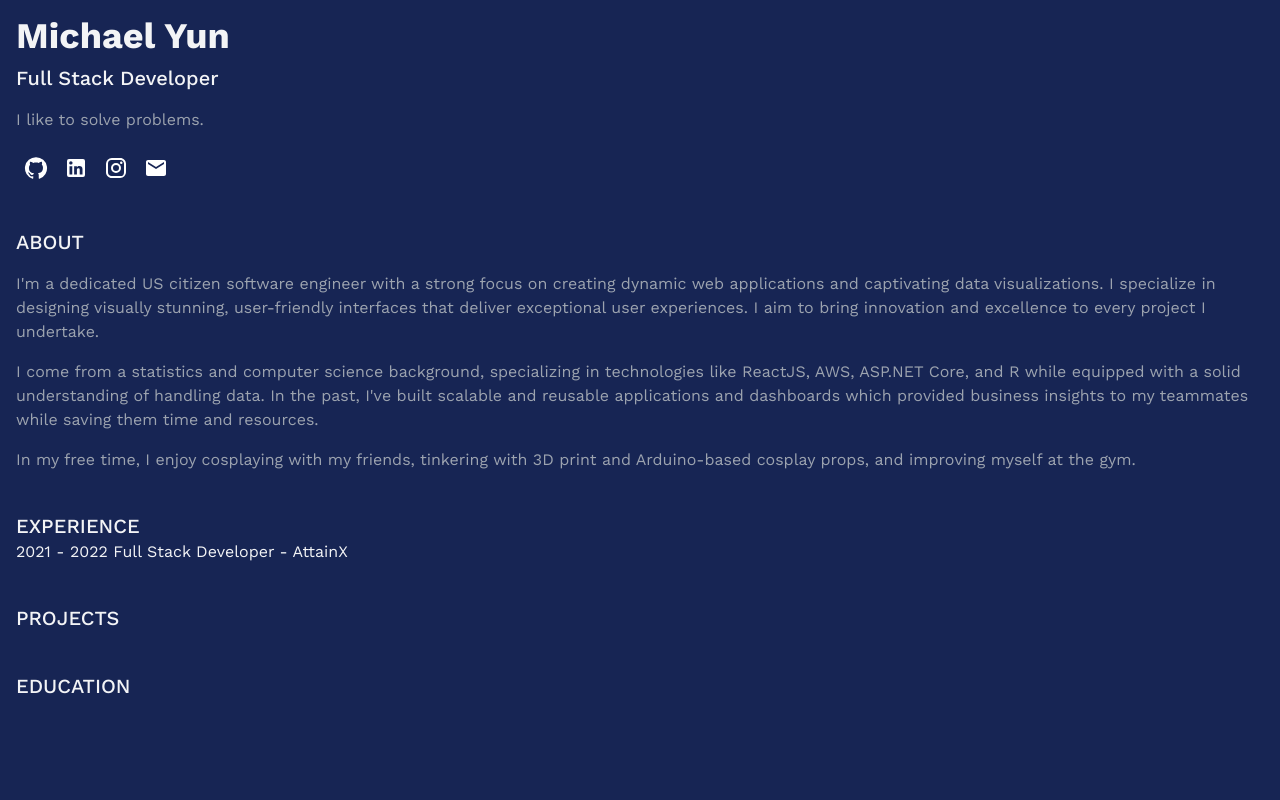
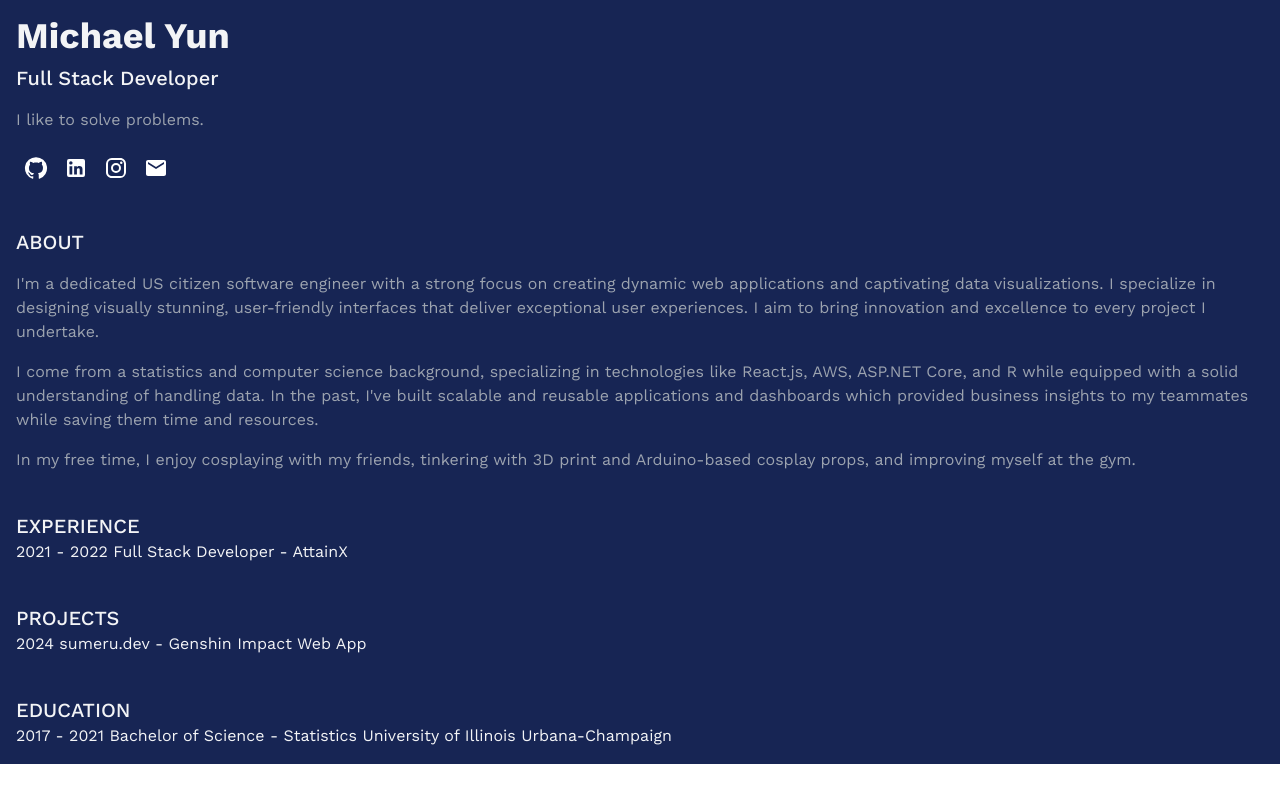
Before and after one commit to myun11/personal_website, a React (Vite) app: page / in a window 1280 px wide. Built offline with nearby package versions, Linux system fonts and the light colour scheme.

Commit message:
Added to projects and education

```diff
--- a/src/App.jsx
+++ b/src/App.jsx
@@ -13,7 +13,7 @@ import React from 'react'
 const App = () => {
 
   return (
-    <main className="bg-blue-950 w-screen h-screen">
+    <main className="bg-blue-950">
       <div className="">
         <div className="flex flex-col justify-center items-start text-gray-100 px-4 py-4">
           <h1 className="text-4xl font-bold">Michael Yun</h1>
@@ -72,7 +72,7 @@ const App = () => {
             </Tooltip>
           </span>
         </div>
-        <div className ="flex flex-col justify-center items-start text-gray-100 px-4 py-4">
+        <div className="flex flex-col justify-center items-start text-gray-100 px-4 py-4">
           <h2 className="text-xl font-medium mt-2 uppercase">About</h2>
           <h3 className="text-base mt-4 text-gray-400 text-start">
             I'm a dedicated US citizen software engineer with a strong focus on creating
@@ -82,7 +82,7 @@ const App = () => {
           </h3>
           <h3 className="text-base mt-4 text-gray-400 text-start">
             I come from a statistics and computer science background, specializing in technologies like
-            ReactJS, AWS, ASP.NET Core, and R while equipped with a solid understanding of handling data.
+            React.js, AWS, ASP.NET Core, and R while equipped with a solid understanding of handling data.
             In the past, I've built scalable and reusable applications and
             dashboards which provided business insights to my teammates while saving them time and resources.
           </h3>
@@ -91,8 +91,7 @@ const App = () => {
             and improving myself at the gym.
           </h3>
         </div>
-
-        <div className ="flex flex-col justify-center items-start text-gray-100 px-4 py-4">
+        <div className="flex flex-col justify-center items-start text-gray-100 px-4 py-4">
           <h2 className="text-xl font-medium mt-2 uppercase">Experience</h2>
           2021 - 2022
           Full Stack Developer - AttainX
@@ -100,10 +99,16 @@ const App = () => {
 
         <div className ="flex flex-col justify-center items-start text-gray-100 px-4 py-4">
           <h2 className="text-xl font-medium mt-2 uppercase">Projects</h2>
+          2024
+          sumeru.dev - Genshin Impact Web App
         </div>
 
         <div className ="flex flex-col justify-center items-start text-gray-100 px-4 py-4">
           <h2 className="text-xl font-medium mt-2 uppercase">Education</h2>
+          2017 - 2021
+          Bachelor of Science - Statistics
+          University of Illinois Urbana-Champaign
+
         </div>
         <div>
           {/* <Router>
```
